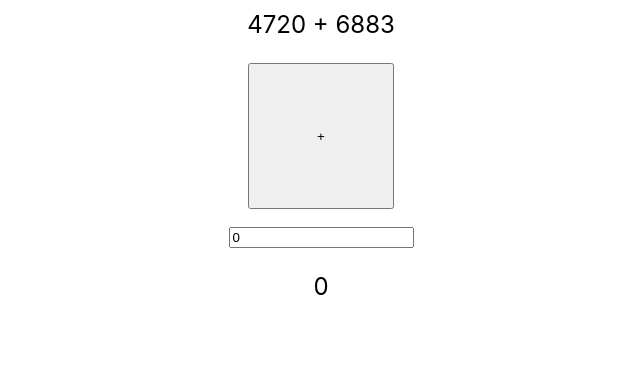
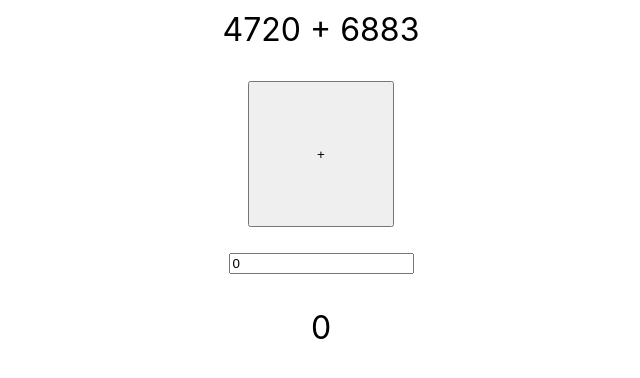
Before and after one commit to tohhiro/math-app, a React (Create React App) app: page / in a window 1280 px wide. Shown: the top 378 px of the page, without its empty margins (319-959 px from the left). Built offline with nearby package versions, Linux system fonts and the light colour scheme.

Commit message:
フォントサイズを拡大

```diff
--- a/src/App.css
+++ b/src/App.css
@@ -5,7 +5,7 @@ html {
 
 p {
   margin-top: 10px;
-  font-size: 24px;
+  font-size: 32px;
 }
 
 .answerBtn {
```
